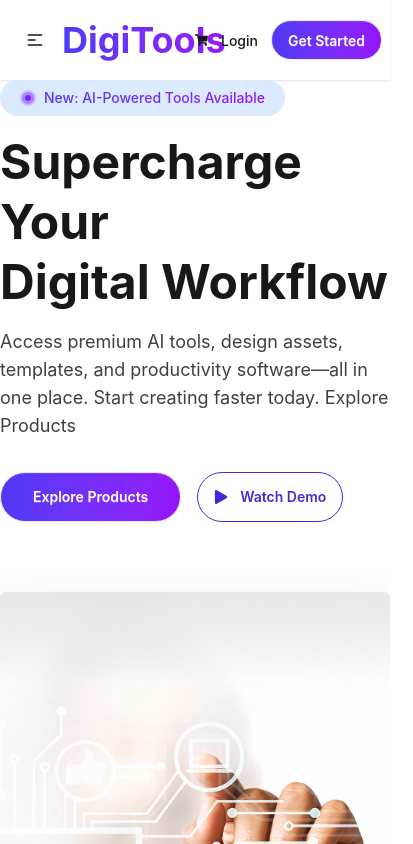
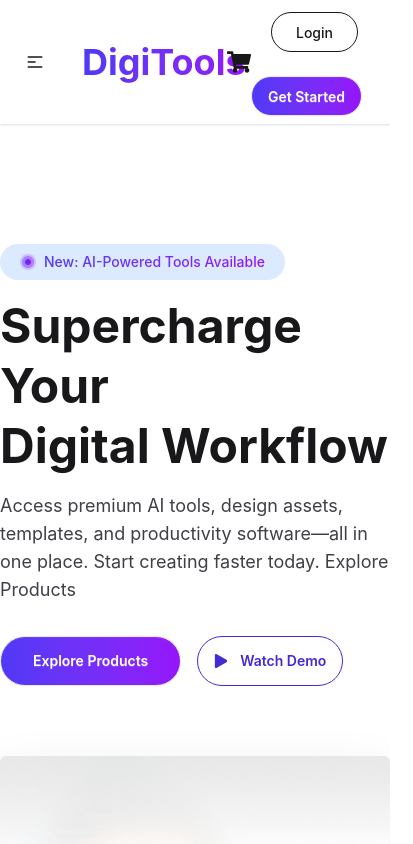
Before and after one commit to omi1739/Assignment-6, a React (Vite) app: page / in a window 390 px wide. Shown: the top 844 px of the page, 413 px wide, since content can reach past the window. Built offline with nearby package versions, Linux system fonts and the light colour scheme.

Commit message:
fully responsive for medium and small devices

```diff
--- a/src/components/Banner.jsx
+++ b/src/components/Banner.jsx
@@ -5,7 +5,7 @@ import { FaPlay } from "react-icons/fa";
 
 const Banner = () => {
   return (
-    <div className="relative min-h-162.5 flex overflow-hidden md: items-center mx-auto">
+    <div className="relative  min-h-162.5 flex overflow-hidden md: m-30 items-center mx-auto">
       <div className=" mx-auto grid grid-cols-1 lg:grid-cols-2 gap-10 items-center relative z-10">
         {/* Left Content */}
         <div className="space-y-4">
--- a/src/components/MainCard.jsx
+++ b/src/components/MainCard.jsx
@@ -14,7 +14,7 @@ const MainCard = ({ dataPromice, carts, setCarts }) => {
         </p>
       </div>
 
-      <div className="container grid mx-auto grid-cols-1  md:grid-cols-2 lg:grid-cols-3 gap-5 mb-10 mt-10">
+      <div className="container w-[90%] grid mx-auto grid-cols-1  md:grid-cols-2 lg:grid-cols-3 gap-10 mb-10 mt-10">
         {datas.map((card) => (
          <DataCard key={card.id} card={card} carts={carts} setCarts={setCarts}/>
         ))}
--- a/src/components/NavBar.jsx
+++ b/src/components/NavBar.jsx
@@ -45,7 +45,7 @@ const NavBar = () => {
               </li>
             </ul>
           </div>
-          <a className=" text-4xl py-3 font-bold  bg-linear-to-r from-[#4F39F6] to-[#9514FA] bg-clip-text text-transparent">
+          <a className=" text-4xl py-3 font-bold ml-5  bg-linear-to-r from-[#4F39F6] to-[#9514FA] bg-clip-text text-transparent">
             DigiTools
           </a>
         </div>
@@ -69,12 +69,14 @@ const NavBar = () => {
           </ul>
         </div>
 
-        <div className="navbar-end">
+        <div className="navbar-end  flex flex-row ">
           <FaShoppingCart size={24}></FaShoppingCart>
-          <div className=" btn btn-ghost m-1 p-2 font-medium">Login</div>
-          <a className="btn bg-linear-to-r from-[#4F39F6] to-[#9514FA] text-white rounded-4xl">
+          <div className="flex flex-col md:flex-row gap-5 mr-5 lg:flex-row">
+          <div className=" btn btn-outline rounded-4xl px-5 m-1 p-2 font-medium ml-5">Login</div>
+          <a className="btn bg-linear-to-r flex justify-center from-[#4F39F6] to-[#9514FA] text-white rounded-4xl">
             Get Started
           </a>
+          </div>
         </div>
       </div>
     </div>
--- a/src/components/PricingCard.jsx
+++ b/src/components/PricingCard.jsx
@@ -4,7 +4,7 @@ const PricingCard = () => {
   return (
     <div className="mb-10 w-[85%] gap-12.5 mx-auto mt-10  grid grid-cols-1 items-center  md:grid-cols-2 lg:grid-cols-3">
         {/* card-1 */}
-      <div className="card w-96 h-100 bg-gray-100 shadow-2xl">
+      <div className="card  h-100 bg-gray-100 shadow-2xl">
         <div className="card-body">
 
           <div className="">
@@ -90,7 +90,7 @@ const PricingCard = () => {
       </div>
 
       {/* card-2 */}
-      <div className="card w-96 bg-linear-to-r from-[#4F39F6] to-[#9514FA] text-white shadow-sm">
+      <div className="card  bg-linear-to-r from-[#4F39F6] to-[#9514FA] text-white shadow-sm">
         <div className="card-body">
         <div className="mx-auto -mt-10">  <span className="badge badge-lg rounded-4xl badge-warning text-center">Most Popular</span></div>
           <div className="">
@@ -210,7 +210,7 @@ const PricingCard = () => {
       </div>
 
       {/* card-3 */}
-      <div className="card w-96 h-100 bg-gray-100 shadow-2xl">
+      <div className="card  h-100 bg-gray-100 shadow-2xl">
         <div className="card-body">
 
           <div className="">
--- a/src/components/Steps_3.jsx
+++ b/src/components/Steps_3.jsx
@@ -17,7 +17,7 @@ const Steps_3 = () => {
         </div>
       </section>
 
-     <div className="container mx-auto grid grid-cols-1 place-items-center md:grid-cols-2 lg:grid-cols-3 gap-6">
+     <div className="container w-[90%] mb-50 mx-auto grid grid-cols-1 place-items-center md:grid-cols-2 lg:grid-cols-3 gap-6">
         {/* card-1 */}
         <div className="card w-80  bg-base-100 shadow-xl hover:shadow-2xl transition">
           <div className="card-body items-center text-center relative">
```
Also changed, not shown: 1 other file (tests, documents, lock files or other folders).
